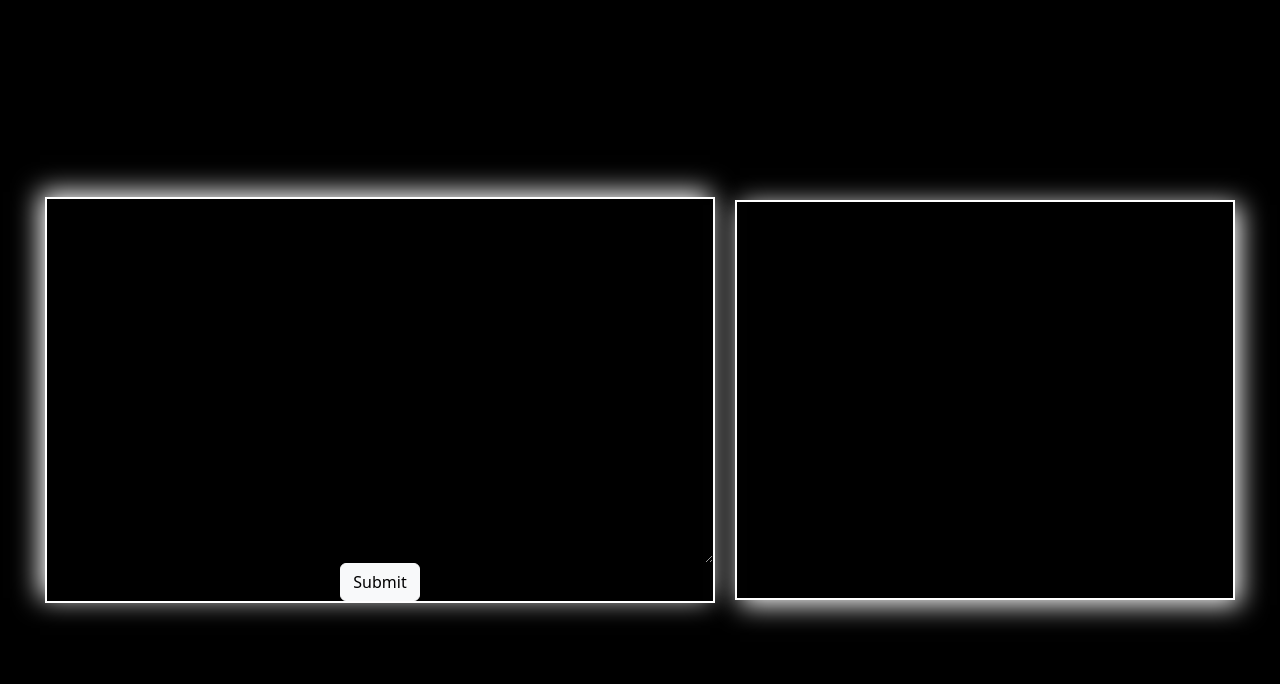
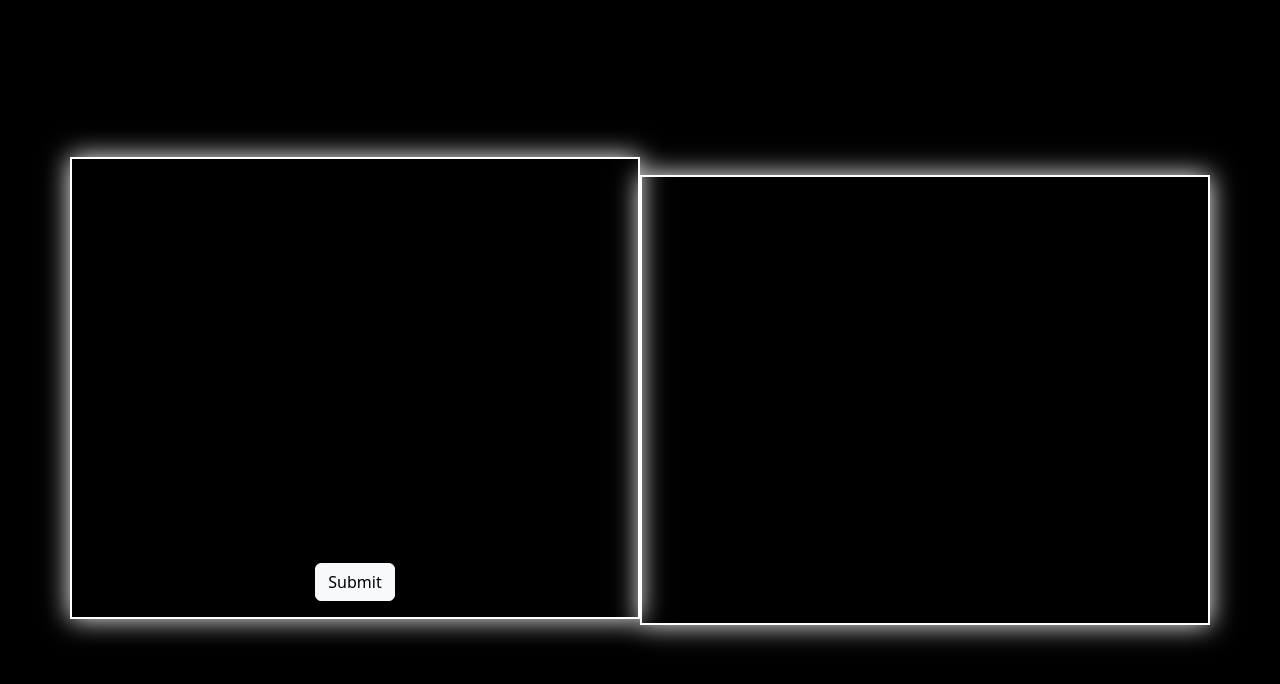
Before and after one commit to MohammadOmar021/quiz_app, a plain HTML site: page index.html in a window 1280 px wide. Drawn offline with nearby package versions, Linux system fonts and the light colour scheme.

Commit message:
update html and css

```diff
--- a/index.html
+++ b/index.html
@@ -9,19 +9,17 @@
     <link rel="stylesheet" href="style.css">
 </head>
 <body>
-    <div class="mainbox">
-    <div id="box1">
-    <div class="d-flex justify-content-center align-items-center">
-       <textarea name="" id="textarea" rows="15" cols="70"></textarea>
-    </div>
-    <div>
-        <button type="button" class="btn btn-light" id="btn">Submit</button>
-    </div>
-</div>
-<div class="box2" id="box2">
+    <div class="container">
+        <div class="row align-items-center justify-content-center min-vh-100 text-white">
+          <div id="box1" class="col-lg-6 col-md-12 mb-4 p-3 text-center">
+            <textarea id="textarea" rows="15" class="form-control bg-black text-white"></textarea>
+            <button type="button" class="btn btn-light mt-3" id="btn">Submit</button>
+          </div>
+          <div class="box2 col-lg-6 col-md-12 p-3" id="box2">
 
-</div>
-</div>
+          </div>
+        </div>
+      </div>
     <script src="app.js"></script>
 </body>
 </html>
--- a/style.css
+++ b/style.css
@@ -1,41 +1,17 @@
-body{
-
-    height: 100dvh;
+body {
     background-color: black;
   }
 
-.mainbox{
-    display: flex;
-    justify-content: center;
-    align-items: center;
-    height: 100vh;
-    gap: 20px;
-    /* border: 2px solid black; */
-    flex-wrap: wrap;
-}
-#box1{
-    display: flex;
-    flex-direction: column;
-    justify-content: center;
-    align-items: center;
+  #box1, .box2 {
     border: 2px solid white;
-    box-shadow: -5px -5px 25px white;
+    box-shadow: 0 0 25px white;
   }
 
   .box2{
-
-    min-height: 400px;
-    width: 500px;
-    /* background-color: aqua; */
-    border: 2px solid white;
-    color: white;
-    box-shadow: 5px 5px 25px white;
-
+    min-height: 450px;
   }
-
-#textarea{
+  #textarea {
     outline: none;
     border: none;
-    background-color: black;
-    color: white;
+    resize: none;
   }
```
Lines whose indentation alone changed are shown as unchanged.
